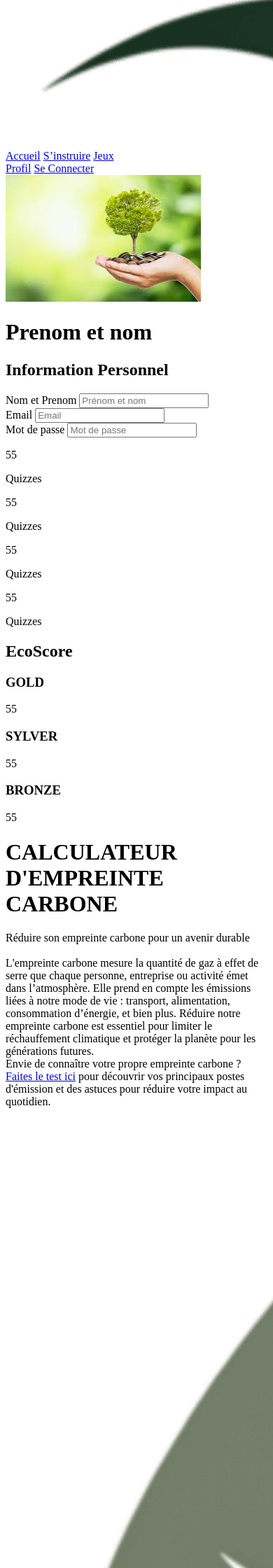
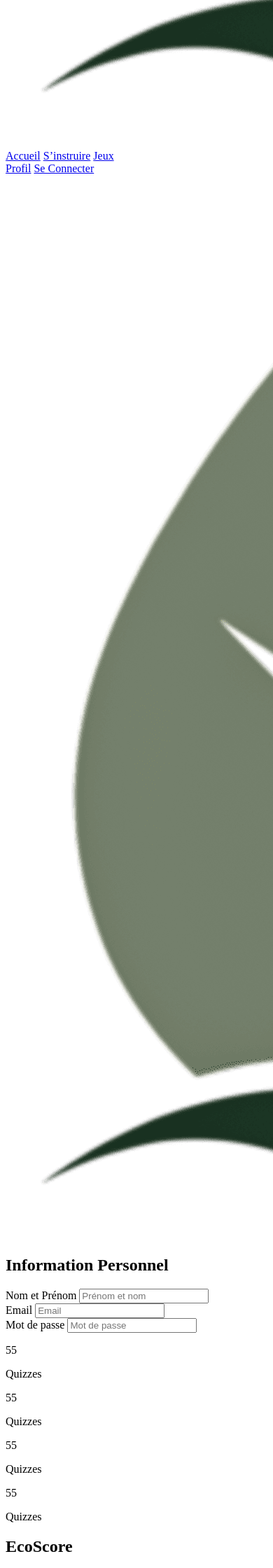
Before and after one commit to HelyaC/EcoAdventure2, a Symfony app: template templates/profil/index.html.twig in a window 390 px wide; the page is wider, and only the part inside the window is pictured. Shown: the part 1318-3558 px from the top of that part at 70% size. Run offline with Twig, Linux system fonts and the light colour scheme; the template is opened without the code that fills it, so the values that code supplies are empty; some libraries are stand-ins or nearby versions.

Commit message:
Responsivité page profile

```diff
--- a/templates/contact/index.html.twig
+++ b/templates/contact/index.html.twig
@@ -4,7 +4,7 @@
 
 {% block body %}
 
-<section class="bg-white dark:bg-gray-900 px-4 sm:px-6 lg:px-8 space-y-8 ">
+<section class="bg-white  px-4 sm:px-6 lg:px-8 space-y-8 ">
     <h1 class="text-center text-[#6e6e6e] text-4xl font-semibold font-['Inter'] tracking-wide my-8">Nous contacter</h1>
 
     <div class="py-8 lg:py-16 max-w-lg mx-auto">
--- a/templates/profil/index.html.twig
+++ b/templates/profil/index.html.twig
@@ -1,85 +1,92 @@
 {% extends 'base.html.twig' %}
 
-{% block title %}Hello ProfilController!{% endblock %}
+{% block title %}Profil Utilisateur{% endblock %}
 
 {% block body %}
-<div>
-        <div class="flex flex-col items-center justify-center">
-            <img src="images/imageTest.jpg" alt="Image du module 1" class="w-40 h-40 rounded-full object-cover ">
-            <h1 class="mt-3 font-bold text-black text-5xl">Prenom et nom</h1>
+<div class="bg-white px-4 sm:px-6 lg:px-8 space-y-12 py-10">
+
+    <!-- Section d'Information Personnelle -->
+    <div class="flex flex-col items-center justify-center space-y-4 mt-8">
+        <img src="images/logo.png" alt="Image du profil" class="w-40 h-40 rounded-full object-cover">
+        <h2 class="font-semibold text-gray-900 text-3xl">Information Personnel</h2>
     </div>
 
-    <div class="bg-[#a4b07d] rounded-3xl flex flex-col items-center justify-center p-10 m-5">
-        <h2 class="font-semibold text-gray-900 text-3xl">Information Personnel</h2>
-     <div class="mt-5">
-        <label class="flex flex-col font-semibold">Nom et Prenom</label>
-        <input type="text" placeholder="Prénom et nom" class="w-96 border rounded-md shadow-sm p-1">
+    <!-- Formulaire d'Informations Utilisateur -->
+<div class="bg-[#a4b07d] rounded-3xl p-6 mx-4 sm:mx-10 md:mx-20 lg:mx-40 space-y-5 mt-8">
+    <div class="space-y-5">
+        <div>
+            <label class="flex flex-col font-semibold">Nom et Prénom</label>
+            <input type="text" placeholder="Prénom et nom" class="w-full border rounded-md shadow-sm p-2">
         </div>
-     <div class="mt-5">
+        <div>
             <label class="flex flex-col font-semibold">Email</label>
-        <input type="text" placeholder="Email" class="w-96 border rounded-md shadow-sm p-1">
+            <input type="email" placeholder="Email" class="w-full border rounded-md shadow-sm p-2">
         </div>
-     <div class="mt-5">
+        <div>
             <label class="flex flex-col font-semibold">Mot de passe</label>
-        <input type="text" placeholder="Mot de passe" class="w-96 border rounded-md shadow-sm p-1">
+            <input type="password" placeholder="Mot de passe" class="w-full border rounded-md shadow-sm p-2">
+        </div>
+    </div>
 </div>
 
-    </div>
-
-</div>
-
-    <div class="grid grid-cols-2 gap-4 text-center mb-6 w-1/2 items-center justify-center">
+    <!-- Statistiques Utilisateur -->
+    <div class="grid grid-cols-2 gap-6 text-center mb-8 w-full max-w-md mx-auto items-center justify-center mt-8">
+        {% for i in 1..4 %}
             <div class="bg-gray-100 rounded-lg py-4">
                 <p class="text-gray-500">55</p>
                 <p class="font-semibold">Quizzes</p>
             </div>
-             <div class="bg-gray-100 rounded-lg py-4">
-                <p class="text-gray-500">55</p>
-                <p class="font-semibold">Quizzes</p>
-            </div>
-             <div class="bg-gray-100 rounded-lg py-4">
-                <p class="text-gray-500">55</p>
-                <p class="font-semibold">Quizzes</p>
-            </div>
-             <div class="bg-gray-100 rounded-lg py-4">
-                <p class="text-gray-500">55</p>
-                <p class="font-semibold">Quizzes</p>
-            </div>
+        {% endfor %}
     </div>
 
-<div class="bg-[#a4b07d] rounded-3xl w-full p-5">
-        <h2 class="font-semibold text-3xl text-gray-900 p-3">EcoScore</h2>
+    <!-- Section EcoScore -->
+    <div class="bg-[#a4b07d] rounded-3xl w-full p-8 space-y-8 mt-10 mb-8">
+        <h2 class="font-semibold text-3xl text-gray-900 text-center">EcoScore</h2>
 
-      <div class="flex justify-evenly m-5">
-        <div class="bg-white shadow-lg rounded-3xl overflow-hidden text-center p-6 px-12">
-                    <div class="w-24 h-24 mx-auto mb-4">
-                        <div class="w-full h-full bg-gradient-to-r from-amber-500 to-amber-400 shadow-lg shadow-amber-500/50 object-cover rounded-full"></div>
+        <div class="flex flex-wrap justify-around gap-4">
+            <!-- Gold Badge -->
+            <div class="bg-white shadow-lg rounded-3xl text-center p-6 px-8 space-y-2">
+                <div class="w-24 h-24 mx-auto mb-2">
+                    <div class="w-full h-full bg-gradient-to-r from-amber-500 to-amber-400 shadow-lg rounded-full"></div>
                 </div>
-                    <h3 class="text-2xl font-bold mb-2 text-amber-500">GOLD</h3>
+                <h3 class="text-2xl font-bold text-amber-500">GOLD</h3>
                 <p class="bg-amber-300 opacity-50 rounded-lg text-black font-semibold text-2xl p-1">55</p>
             </div>
 
-        <div class="bg-white shadow-lg rounded-3xl overflow-hidden text-center p-6 px-12">
-                    <div class="w-24 h-24 mx-auto mb-4">
-                        <div class="w-full h-full bg-gradient-to-r from-gray-500 to-gray-400 shadow-lg shadow-gray-500/50 object-cover rounded-full"></div>
+            <!-- Silver Badge -->
+            <div class="bg-white shadow-lg rounded-3xl text-center p-6 px-8 space-y-2">
+                <div class="w-24 h-24 mx-auto mb-2">
+                    <div class="w-full h-full bg-gradient-to-r from-gray-500 to-gray-400 shadow-lg rounded-full"></div>
                 </div>
-                    <h3 class="text-2xl font-bold mb-2 text-gray-600">SYLVER</h3>
+                <h3 class="text-2xl font-bold text-gray-600">SYLVER</h3>
                 <p class="bg-gray-300 opacity-50 rounded-lg text-black font-semibold text-2xl p-1">55</p>
             </div>
 
-        <div class="bg-white shadow-lg rounded-3xl overflow-hidden text-center p-6 px-12">
-                    <div class="w-24 h-24 mx-auto mb-4">
-                        <div class="w-full h-full bg-gradient-to-r from-[#d4885d] to-orange-800 shadow-lg shadow-orange-900/50 object-cover rounded-full"></div>
+            <!-- Bronze Badge -->
+            <div class="bg-white shadow-lg rounded-3xl text-center p-6 px-8 space-y-2">
+                <div class="w-24 h-24 mx-auto mb-2">
+                    <div class="w-full h-full bg-gradient-to-r from-[#d4885d] to-orange-800 shadow-lg rounded-full"></div>
                 </div>
-                    <h3 class="text-2xl font-bold mb-2 text-orange-[#d4885d]">BRONZE</h3>
+                <h3 class="text-2xl font-bold text-orange-[#d4885d]">BRONZE</h3>
                 <p class="bg-[#d4885d] opacity-50 rounded-lg text-black font-semibold text-2xl p-1">55</p>
             </div>
         </div>
     </div>
 
-<div class="w-1/2 items-center justify-center">
-    <h1 class="font-bold mb-2">CALCULATEUR D'EMPREINTE CARBONE</h1>
-    <div class="bg-white rounded-xl shadow-2xl shadow-color-[#a4b07d] p-6 w-auto text-justify"><span style="text-black text-2xl font-sembibold uppercase ">Réduire son empreinte carbone pour un avenir durable<br/><br/></span><span style="text-black text-2xl font-light uppercase">L'empreinte carbone mesure la quantité de gaz à effet de serre que chaque personne, entreprise ou activité émet dans l’atmosphère. Elle prend en compte les émissions liées à notre mode de vie : transport, alimentation, consommation d’énergie, et bien plus. Réduire notre empreinte carbone est essentiel pour limiter le réchauffement climatique et protéger la planète pour les générations futures.<br/>Envie de connaître votre propre empreinte carbone ? </span><span style="text-black text-2xl font-light font-['Inter'] underline uppercase tracking-tight"><a href="https://nosgestesclimat.fr/tutoriel" target="_blank" title="Visite siteweb" class="underline">Faites le test ici</a><span style="text-black text-2xl font-light font-['Inter'] uppercase tracking-tight"> pour découvrir vos principaux postes d'émission et des astuces pour réduire votre impact au quotidien.</span></div>
+    <!-- Section Calculateur d'Empreinte Carbone -->
+    <div class="w-full max-w-2xl mx-auto text-center space-y-4 mt-12 mb-12">
+        <h1 class="font-bold text-2xl">Calculateur d'Empreinte Carbone</h1>
+        <div class="bg-white rounded-xl shadow-xl p-6 text-justify">
+            <p class="text-black text-lg font-semibold uppercase mb-4">
+                Réduire son empreinte carbone pour un avenir durable
+            </p>
+            <p class="text-black text-base font-light">
+                L'empreinte carbone mesure la quantité de gaz à effet de serre que chaque personne, entreprise ou activité émet dans l’atmosphère. Elle prend en compte les émissions liées à notre mode de vie : transport, alimentation, consommation d’énergie, et bien plus. Réduire notre empreinte carbone est essentiel pour limiter le réchauffement climatique et protéger la planète pour les générations futures.
+                <br/><br/>
+                Envie de connaître votre propre empreinte carbone ? <a href="https://nosgestesclimat.fr/tutoriel" target="_blank" title="Visite siteweb" class="underline text-[#a4b07d] font-semibold">Faites le test ici</a> pour découvrir vos principaux postes d'émission et des astuces pour réduire votre impact au quotidien.
+            </p>
+        </div>
     </div>
 
+</div>
 {% endblock %}
```
Lines whose indentation alone changed are shown as unchanged.
